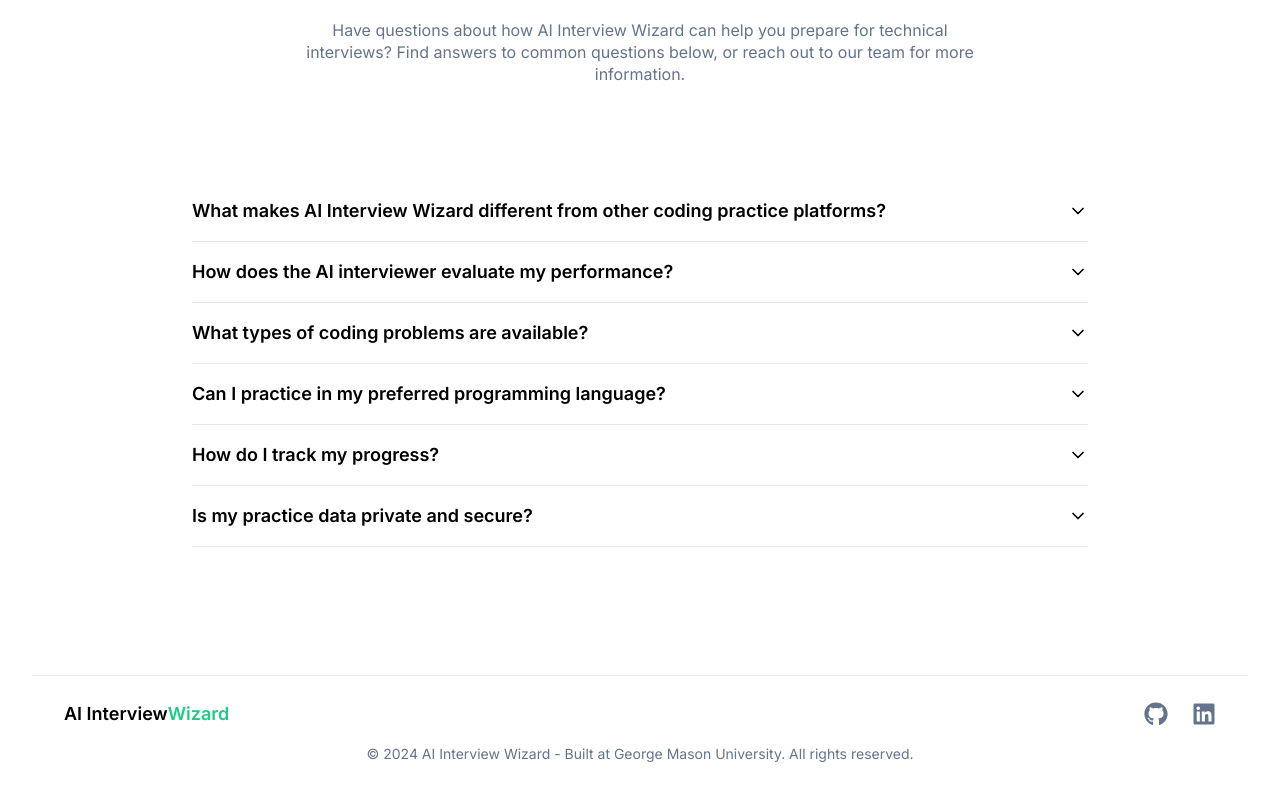
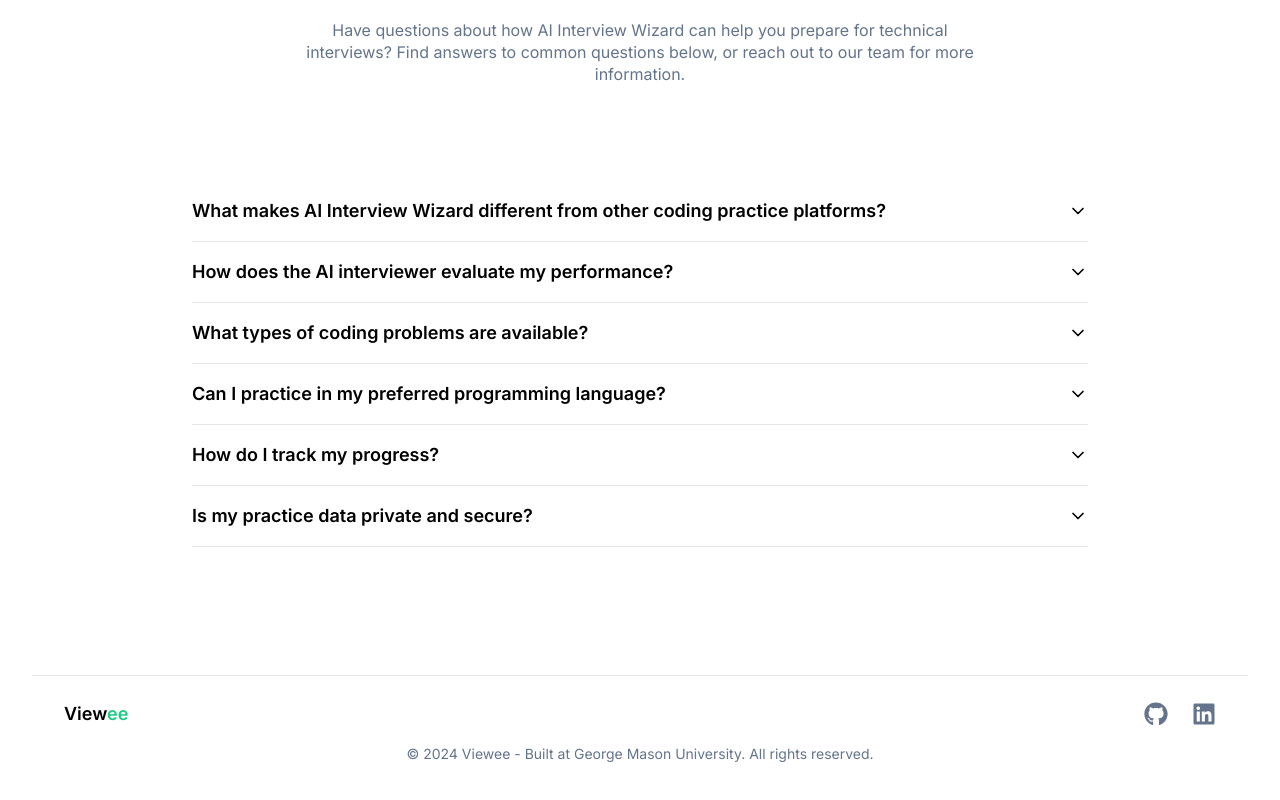
Before and after one commit to viewee-ai/viewee-frontend, a Next.js app: page / in a window 1280 px wide. Shown: the part 3046-3846 px from the top of the page. Built offline with nearby package versions, Linux system fonts and the light colour scheme.

Commit message:
Modify footer details

```diff
--- a/app/components/landing/Footer.tsx
+++ b/app/components/landing/Footer.tsx
@@ -1,5 +1,5 @@
 import Link from "next/link";
-import { FaTwitter, FaGithub, FaLinkedin } from "react-icons/fa";
+import { FaGithub, FaLinkedin } from "react-icons/fa";
 
 export function Footer() {
   return (
@@ -8,7 +8,7 @@
         {/* Logo */}
         <Link href="/" className="flex items-center gap-2">
           <h4 className="text-lg font-semibold">
-            AI Interview<span className="text-primary-green">Wizard</span>
+            View<span className="text-primary-green">ee</span>
           </h4>
         </Link>
 
@@ -35,7 +35,8 @@
 
       {/* Copyright */}
       <div className="text-center mt-4 text-sm text-muted-foreground">
-        © {new Date().getFullYear()} AI Interview Wizard - Built at George Mason University. All rights reserved.
+        © {new Date().getFullYear()} Viewee - Built at George Mason University.
+        All rights reserved.
       </div>
     </footer>
   );
```
